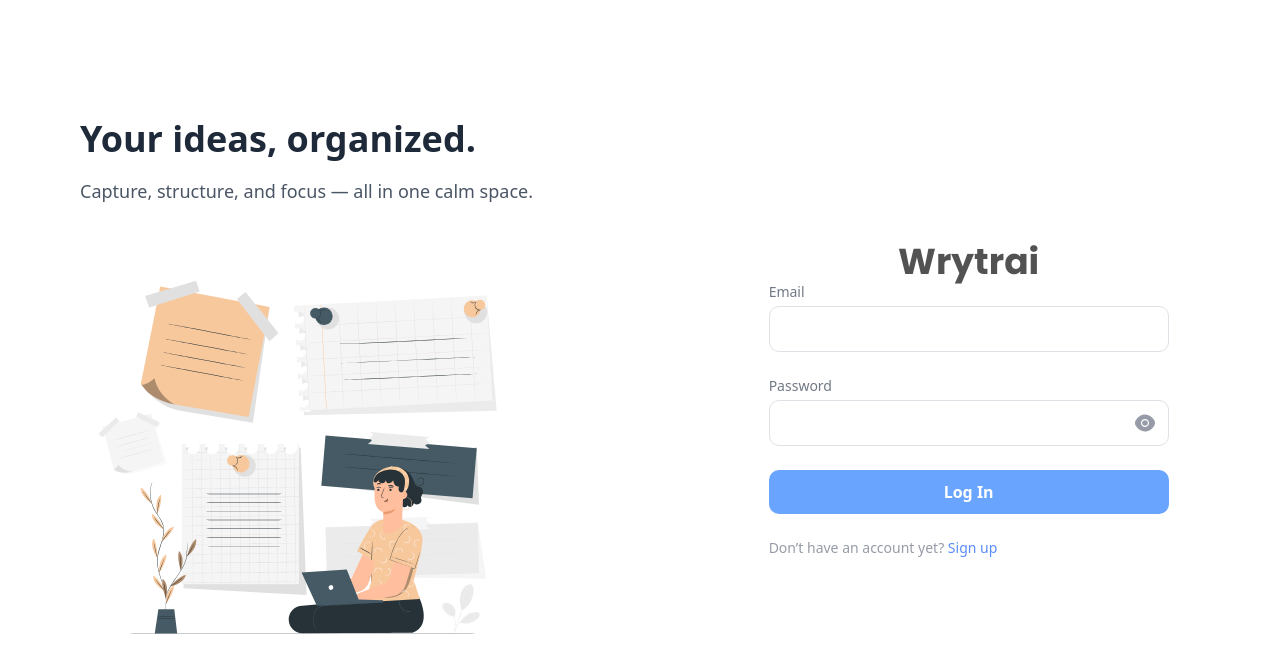
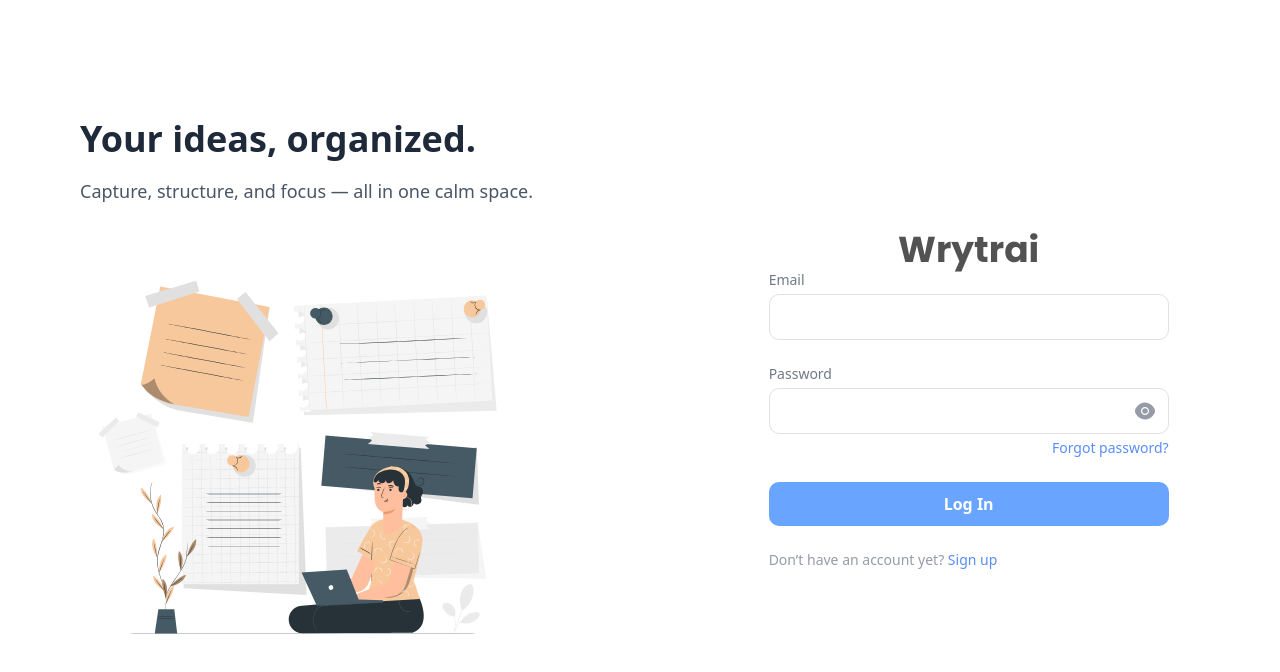
Before and after one commit to bulut-mustafa/notes, a Next.js app: page /login in a window 1280 px wide. Shown: the top 672 px of the page. Built offline with nearby package versions, Linux system fonts and the light colour scheme; no server answers.

Commit message:
handle forget password via email

```diff
--- a/components/login-page/login-form.tsx
+++ b/components/login-page/login-form.tsx
@@ -3,7 +3,7 @@
 import React, { useState, useEffect } from 'react';
 import { useRouter, useSearchParams } from 'next/navigation';
 import { app } from "../../firebase";
-import { getAuth, signInWithEmailAndPassword } from "firebase/auth";
+import { getAuth, signInWithEmailAndPassword, sendPasswordResetEmail } from "firebase/auth";
 
 import { auth } from '@/firebase';
 import { EyeFilledIcon, EyeSlashFilledIcon } from "./password-input";
@@ -92,7 +92,40 @@
             setIsSubmitting(false);
         }
     };
+    const handleForgetPassword = () => {
+        if(!formData.email) {
+            setError("Please enter your email address to reset your password.");
+            return;
+        }
+        try {
+            sendPasswordResetEmail(getAuth(app), formData.email)
+                .then(() => {
+                    setError("Password reset email sent. Please check your inbox.");
+                })
+                .catch((error) => {
+                    const errorCode = (error as { code?: string }).code;
+                    let errorMessage = "An unexpected error occurred.";
 
+                    switch (errorCode) {
+                        case "auth/invalid-email":
+                            errorMessage = "Please enter a valid email address.";
+                            break;
+                        case "auth/user-not-found":
+                            errorMessage = "No account found with this email.";
+                            break;
+                        default:
+                            errorMessage = "Failed to send password reset email. Please try again.";
+                    }
+
+                    setError(errorMessage);
+                }
+            );
+        } catch (error) {
+            console.error("Error sending password reset email:", error);
+            setError("Failed to send password reset email. Please try again.");
+        }
+
+    };
 
     if (loading) {
         return (
@@ -142,6 +175,9 @@
                         {isVisible ? <EyeSlashFilledIcon className="text-2xl text-gray-500" /> : <EyeFilledIcon className="text-2xl text-gray-500" />}
                     </button>
                 </div>
+                <p onClick={handleForgetPassword} className="text-sm text-end mt-1 font-light text-blue-600 hover:underline cursor-pointer">
+                Forgot  password?{' '}
+                </p>
             </div>
 
             {error && <p className="text-red-500 text-sm">{error}</p>}
```
